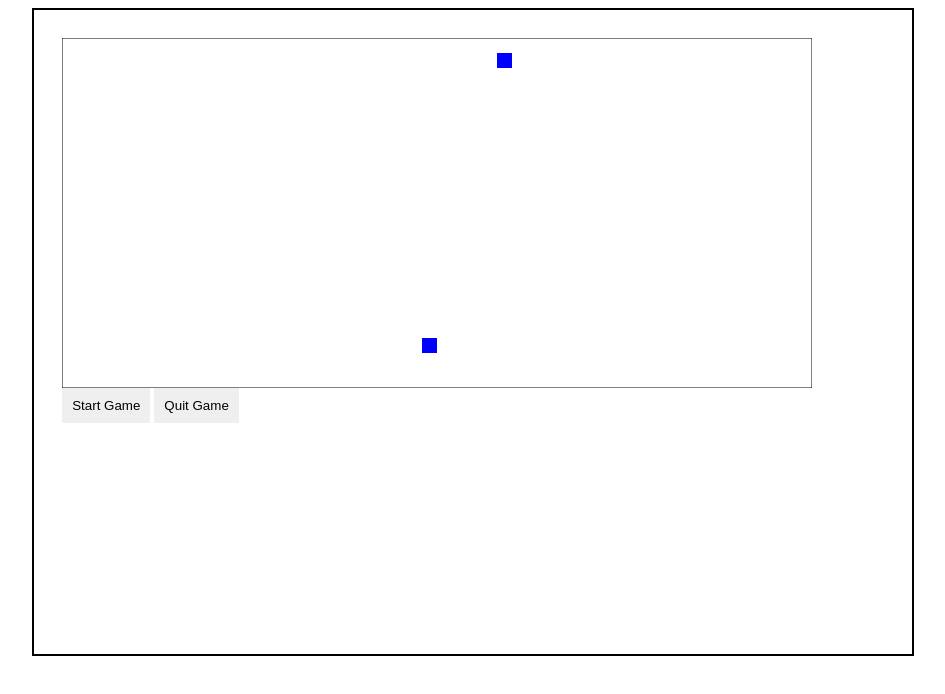
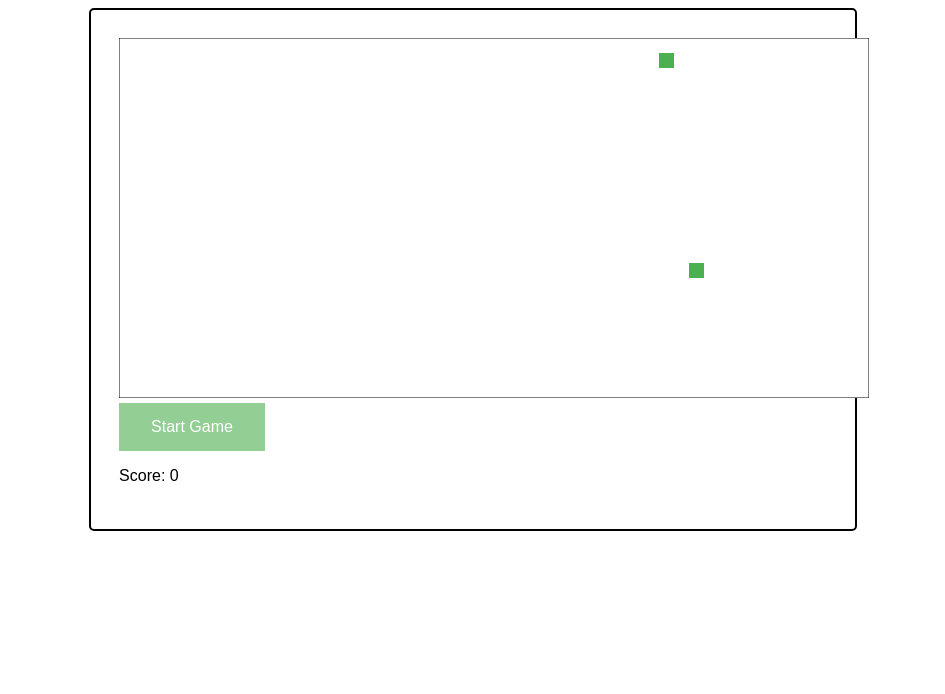
Before and after one commit to adiXM/Game-Js, a plain HTML site: page index.html in a window 1280 px wide. Both pictures are taken after a click on the button "Start Game". Shown: the whole page, without its empty margins (167-1112 px from the left). Drawn offline with Linux system fonts and the light colour scheme.

Commit message:
Bugs fixed

```diff
--- a/css/style.css
+++ b/css/style.css
@@ -1,12 +1,27 @@
 .homepage {
     margin: 0 auto;
-    width: 65%;
-	height: 75%;
     border: solid 2px;
     padding: 28px;
+    border-radius : 5px;
+    width: 56%;
 }
 
 .buton{
-	padding : 10px;
-	border: 0;
+	margin-top: 5px;
+	background-color: #4CAF50;
+    border: none;
+    color: white;
+    padding: 15px 32px;
+    text-align: center;
+    text-decoration: none;
+    display: inline-block;
+    font-size: 16px;
 }
+button:disabled {
+    opacity: 0.6;
+    cursor: not-allowed;
+}
+.scores{
+	color: black;
+    font-family: Arial
+}
--- a/index.html
+++ b/index.html
@@ -2,7 +2,7 @@
 <head>
 
 <link rel="stylesheet" type="text/css" href="css/style.css">
-
+<title>Snake Game</title>
 </head>
 
 <body>
@@ -10,31 +10,34 @@
 	<div class="homepage">
 
 
-	<canvas id="start" width="750" height="350"></canvas>
+	<canvas id="start" width="750" height="360"></canvas>
 
 	</br>
 
-	<button onclick="Start_Game()" class = "buton"> Start Game </button>
-	<button onclick="Quit_Game()" class = "buton"> Quit Game </button>
-
+	<button onclick="Start_Game();" id="but" class = "buton"> Start Game </button>
+	<p id="scor" class="scores"></p>
+	<p id="bestscor" class="scores"></p>
 	</div>
 	<script>
-		var c=document.getElementById("start");
-		var ctx=c.getContext("2d");
-
-		ctx.font="50px Arial";
-		ctx.fillText("Snake Game",130,150);
+		function Home () {
+			var c=document.getElementById("start");
+			var ctx=c.getContext("2d");
+			ctx.strokeStyle = 'black';
+			ctx.strokeRect(0, 0, 750, 360);
+			ctx.font="50px Arial";
+			ctx.fillText("Snake Game",220,180);
+		}
+		Home();
 		function Start_Game() {
-
+				document.getElementById("but").disabled = true;
 				var scena = document.getElementById('start');
 				var game = scena.getContext("2d");
-				var snake, score;
+				var snake, score = 0;
 				var snakeSize = 15, food;
-				var width = 750, height = 350;
-				var snakex = 1, snakey = 1, dir;
-
+				var width = 750, height = 360;
+				var snakex = 1, snakey = 1, dir, best = 0;
 				var Celula = function(x, y) {
-				        game.fillStyle = 'blue';
+				        game.fillStyle = '#4CAF50';
 				        game.fillRect(x*snakeSize, y*snakeSize, snakeSize, snakeSize);
 				};
 				var Make_Snake = function () {
@@ -42,20 +45,19 @@
 					snake.push({x : 1, y : 1});
 				};
 				function Reseteaza() {
-
 					snakeSize = 15;
-					width = 750, height = 350;
+					width = 750, height = 360;
 					snakex = 1, snakey = 1;
 				}
 				var Make_Food = function () {
 					food = {
-						x: Math.floor((Math.random() * 30) + 1),
-        				y: Math.floor((Math.random() * 30) + 1)
+						x: Math.floor((Math.random() * 49) + 1),
+        				y: Math.floor((Math.random() * 22) + 1)
 					}
 					for (var i = 0; i < snake.length; i++) {
 						if(snake[i].x == food.x && snake[i].y == food.y) {
-							food.x = Math.floor((Math.random() * 30) + 1);
-        					food.y = Math.floor((Math.random() * 30) + 1);
+							food.x = Math.floor((Math.random() * 49) + 1);
+        					food.y = Math.floor((Math.random() * 22) + 1);
 						}
 					};
 				};
@@ -67,7 +69,7 @@
 					};
 
 				}
-				var Margini = function (x, y, a) {
+				var Touch = function (x, y, a) {
 					for (var i = 0; i < a.length; i++) {
 						if(a[i].x == x  && a[i].y == y) {
 							return 1;
@@ -81,9 +83,11 @@
 				    game.fillRect(0, 0, width, height);
 				    game.strokeStyle = 'black';
 				    game.strokeRect(0, 0, width, height);
-
 				    document.addEventListener('keydown', Miscari);
-
+				   	document.getElementById("scor").innerHTML = "Score: " + score;
+				   	if(score > best) {
+					   	best = score;
+					}
 					function Miscari(e) {
 					  var x = e.keyCode;
 
@@ -107,7 +111,6 @@
 					    		dir = 'down';
 					    	}
 					    }
-
 					  //console.log(x);
 					}
 
@@ -123,21 +126,26 @@
 					else if(dir == 'down') {
 						snakey++;
 					}
-					if(snakex == -1 || snakex == width/15 || snakey == -1 || snakey == height/15 && Margini(x, y, snake)) {
-
+					if(snakex == -1 || snakex == width/snakeSize || snakey == -1 || snakey == height/snakeSize || Touch(snakex, snakey, snake) ) {
+						document.getElementById("bestscor").innerHTML = "Best Score: " + best;
 					    if (confirm("Mai joci?") == true) {
-					        game.clearRect(0,0,width,height);
+					      	game.clearRect(0,0,width,height);
           					Run = clearInterval(Run);
           					Reseteaza();
           					Init();
 					    } else {
 					    	game.clearRect(0,0,width,height);
-					    	game.font="50px Arial";
-							game.fillText("Snake Game",130,150);
+					    	game.fillStyle = 'white';
+				    		game.fillRect(0, 0, width, height);
+				    		game.strokeStyle = 'black';
+				    		game.strokeRect(0, 0, width, height);
+				    		game.font="50px Arial";
+				    		game.fillStyle = "black"
+					    	game.fillText("Game over!",220,180);
+					    	document.getElementById("but").disabled = false;
+							document.getElementById("scor").innerHTML = "";
 					    	Run = clearInterval(Run);
-
 					    	return;
-
 					    }
 					}
 					var front = {x: snakex, y: snakey}
@@ -155,7 +163,6 @@
 						Celula(snake[i].x, snake[i].y);
 					}
 					Celula(food.x, food.y);
-
 				}
 
 				var Init = function() {
@@ -163,12 +170,10 @@
 					dir = "right";
 					Make_Snake();
 					Make_Food();
-					Run = setInterval(Run_Game, 100);
+					Run = setInterval(Run_Game, 80);
 				}
 				Init();
 		};
 	</script>
 </body>
-
-
 </html>
```
